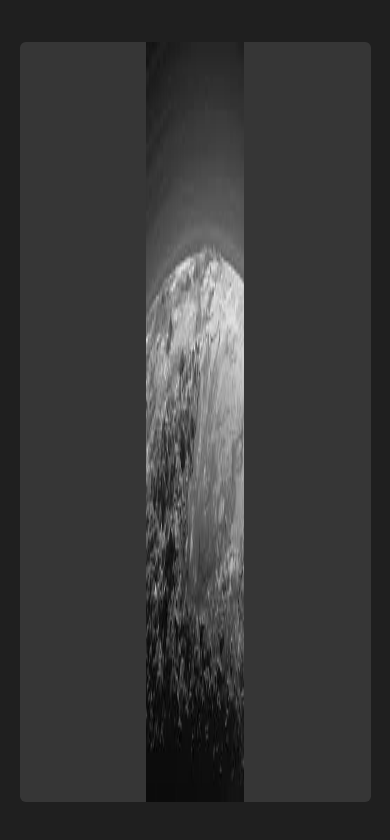
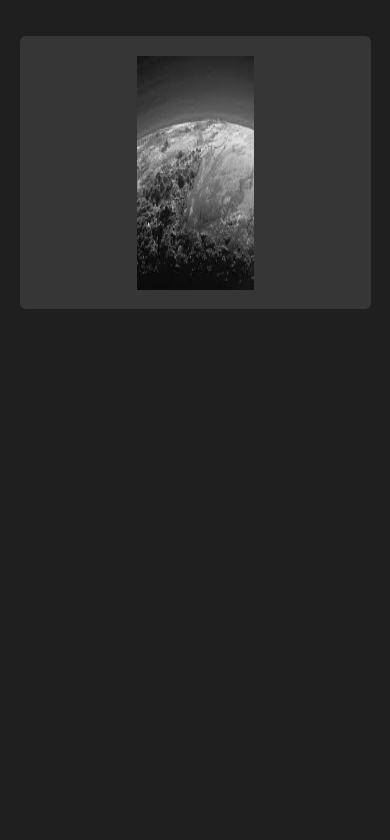
Before and after one commit to hamidr-source/css-Practice, a plain HTML site: page test.html in a window 390 px wide. Drawn offline with Linux system fonts and the light colour scheme.

Commit message:
Responsive page with vmin

```diff
--- a/test.html
+++ b/test.html
@@ -34,28 +34,23 @@
             }
         }
         body{
-            font-family: sans-serif;
             background-color: rgb(31, 31, 31);
-            width: 100%;
-            height: 100%;
-            box-sizing: border-box;
         }
         .container{
-            width: 90vw;
-            height: 90vh;
+            width: 90vmin;
+            height: 70vmin;
             background-color: rgb(54, 54, 54);
             display: flex;
             justify-content: center;
             align-items: center;
-            position: absolute;
-            top: 5%;
-            left: 5%;
             border-radius: .725em;
+            margin: 4.5em auto;
+            max-width: 1000px;
         }
         img{
-            height: 90vh;
-            width: 25vw;
-            position: relative;
+            height: 60vmin;
+            width: 30vmin;
+            max-width: 400px;
         }
     </style>
     <title>Practice</title>
```
